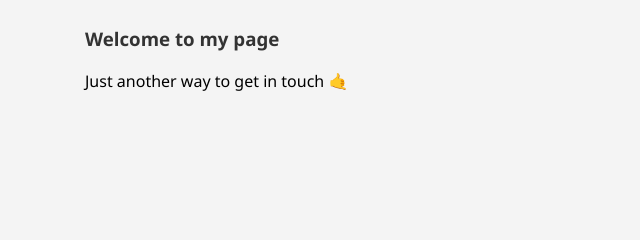
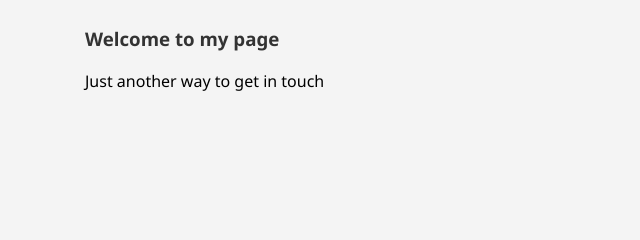
Before and after one commit to 81nh/page, a plain HTML site: page index.html in a window 1280 px wide. Shown: the part 1133-1373 px from the top of the page, 565-1205 px from the left. Drawn offline with Linux system fonts and the light colour scheme.

Commit message:
Update index.html

```diff
--- a/index.html
+++ b/index.html
@@ -115,7 +115,7 @@
               style="text-decoration: none; color: #000;"
             >
               <p>
-              Just another way to get in touch 🤙
+                Just another way to get in touch
               </p>
             </a>
           </div>
```
Lines whose indentation alone changed are shown as unchanged.
